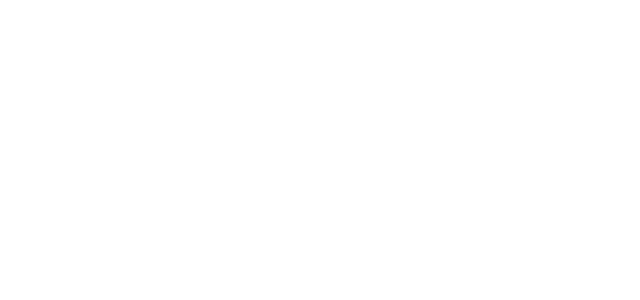
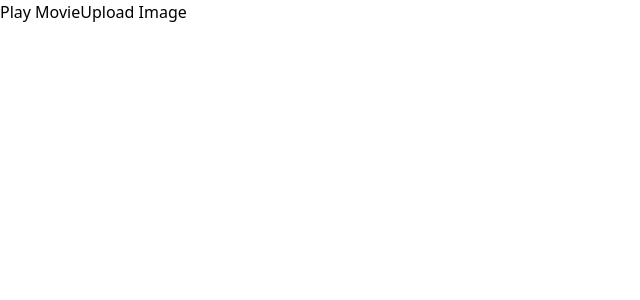
Before and after one commit to shafiqahmad81/lws-rnext, a React (Vite) app: page / in a window 1280 px wide. Shown: the top 300 px of the page, without its empty margins (0-640 px from the left). Built offline with nearby package versions, Linux system fonts and the light colour scheme.

Commit message:
2.1 close

```diff
--- a/src/App.jsx
+++ b/src/App.jsx
@@ -1,5 +1,14 @@
+// eslint-disable-next-line react/prop-types
+function AlertButton({ message, children }) {
+  return <button onClick={() => alert(message)}>{children}</button>;
+}
 function App() {
-  return <></>;
+  return (
+    <>
+      <AlertButton message="Playing!">Play Movie</AlertButton>
+      <AlertButton message="Uploading!">Upload Image</AlertButton>
+    </>
+  );
 }
 
 export default App;
```
